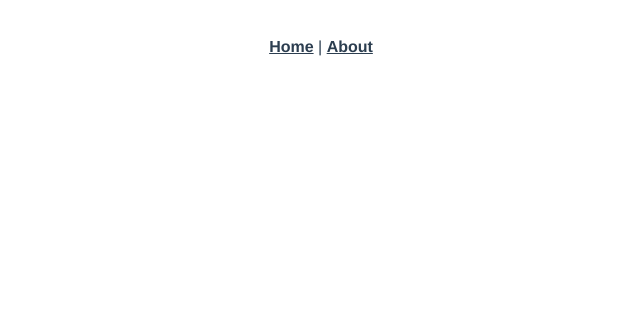
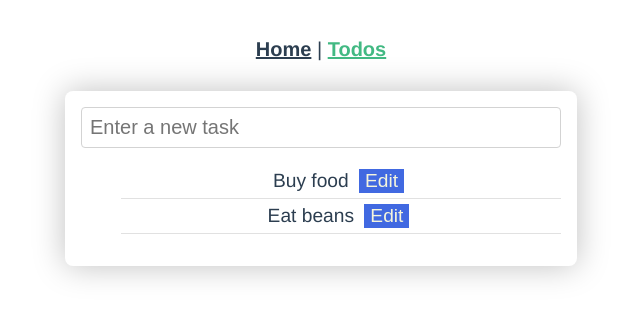
Before and after one commit to Z-MS/Zaad, a Vue app: page /#/todo in a window 1280 px wide. Shown: the top 318 px of the page, without its empty margins (319-959 px from the left). Built offline with nearby package versions, Linux system fonts and the light colour scheme.

Commit message:
Todo functionality.. Done

```diff
--- a/src/App.vue
+++ b/src/App.vue
@@ -2,13 +2,33 @@
   <div id="app">
     <div id="nav">
       <router-link to="/">Home</router-link> |
-      <router-link to="/about">About</router-link>
+      <router-link to="/todo">Todos</router-link>
     </div>
     <router-view/>
   </div>
 </template>
 
 <style lang="scss">
+:root {
+    --success: rgb(17, 204, 17);
+    --danger: red;
+}
+
+button {
+    border-width: 0px;
+    margin: 5px;
+    color: beige;
+    font-size: 1.2rem;
+}
+
+.success  {
+    background-color: var(--success);
+}
+
+.danger {
+    background-color: var(--danger);
+}
+
 #app {
   font-family: Avenir, Helvetica, Arial, sans-serif;
   -webkit-font-smoothing: antialiased;
@@ -19,7 +39,7 @@
 
 #nav {
   padding: 30px;
-
+  font-size: 1.25rem;
   a {
     font-weight: bold;
     color: #2c3e50;
--- a/src/components/HelloWorld.vue
+++ /dev/null
@@ -1,61 +0,0 @@
-<template>
-  <div class="hello">
-    <h1>{{ msg }}</h1>
-    <p>
-      For a guide and recipes on how to configure / customize this project,<br>
-      check out the
-      <a href="https://cli.vuejs.org" target="_blank" rel="noopener">vue-cli documentation</a>.
-    </p>
-    <h3>Installed CLI Plugins</h3>
-    <ul>
-      <li><a href="https://github.com/vuejs/vue-cli/tree/dev/packages/%40vue/cli-plugin-babel" target="_blank" rel="noopener">babel</a></li>
-      <li><a href="https://github.com/vuejs/vue-cli/tree/dev/packages/%40vue/cli-plugin-pwa" target="_blank" rel="noopener">pwa</a></li>
-      <li><a href="https://github.com/vuejs/vue-cli/tree/dev/packages/%40vue/cli-plugin-router" target="_blank" rel="noopener">router</a></li>
-      <li><a href="https://github.com/vuejs/vue-cli/tree/dev/packages/%40vue/cli-plugin-vuex" target="_blank" rel="noopener">vuex</a></li>
-      <li><a href="https://github.com/vuejs/vue-cli/tree/dev/packages/%40vue/cli-plugin-eslint" target="_blank" rel="noopener">eslint</a></li>
-    </ul>
-    <h3>Essential Links</h3>
-    <ul>
-      <li><a href="https://vuejs.org" target="_blank" rel="noopener">Core Docs</a></li>
-      <li><a href="https://forum.vuejs.org" target="_blank" rel="noopener">Forum</a></li>
-      <li><a href="https://chat.vuejs.org" target="_blank" rel="noopener">Community Chat</a></li>
-      <li><a href="https://twitter.com/vuejs" target="_blank" rel="noopener">Twitter</a></li>
-      <li><a href="https://news.vuejs.org" target="_blank" rel="noopener">News</a></li>
-    </ul>
-    <h3>Ecosystem</h3>
-    <ul>
-      <li><a href="https://router.vuejs.org" target="_blank" rel="noopener">vue-router</a></li>
-      <li><a href="https://vuex.vuejs.org" target="_blank" rel="noopener">vuex</a></li>
-      <li><a href="https://github.com/vuejs/vue-devtools#vue-devtools" target="_blank" rel="noopener">vue-devtools</a></li>
-      <li><a href="https://vue-loader.vuejs.org" target="_blank" rel="noopener">vue-loader</a></li>
-      <li><a href="https://github.com/vuejs/awesome-vue" target="_blank" rel="noopener">awesome-vue</a></li>
-    </ul>
-  </div>
-</template>
-
-<script>
-export default {
-  name: 'HelloWorld',
-  props: {
-    msg: String
-  }
-}
-</script>
-
-<!-- Add "scoped" attribute to limit CSS to this component only -->
-<style scoped lang="scss">
-h3 {
-  margin: 40px 0 0;
-}
-ul {
-  list-style-type: none;
-  padding: 0;
-}
-li {
-  display: inline-block;
-  margin: 0 10px;
-}
-a {
-  color: #42b983;
-}
-</style>
--- /dev/null
+++ b/src/components/Todo/EditTodo.vue
@@ -0,0 +1,43 @@
+<template>
+    <form @submit.prevent="saveChanges">
+        <input type="text" v-model="newText"/>
+
+        <button type="submit" class="success">Save</button>
+        <button type="button" @click="cancelEdit" class="danger">Cancel</button>
+    </form>
+</template>
+
+<script>
+export default {
+
+    props: {
+        todoText: { required: true, type: String },
+        id: { required: true, type: Number }
+    },
+    computed: {
+        newText: {
+            get() {
+                return this.todoText
+            },
+            set(value) {
+                this.$store.dispatch("editTodo", { text: value, id: this.id })
+            }
+        }
+    },
+    methods: {
+        cancelEdit() {
+            this.$emit('close-edit');
+        },
+        saveChanges() {
+            this.$emit('close-edit');
+        }
+    }
+}
+</script>
+
+
+<style>
+input {
+    font-size: 1.20rem;
+}
+</style>
--- /dev/null
+++ b/src/components/Todo/TodoItem.vue
@@ -0,0 +1,59 @@
+<template>
+    <div>
+      <span v-if="!isEditing" class="task" :class="{completed: completed}" @click="toggleTodo(id)"> {{ task }}</span> <button @click="toggleEdit" v-if="!isEditing">Edit</button>
+      <edit-todo :todo-text="task" :id="id" v-else @close-edit="toggleEdit"/>
+    </div>
+</template>
+
+<script>
+import EditTodo from './EditTodo';
+
+export default {
+    name: 'TodoItem',
+    components: {
+        EditTodo
+    },
+    data: () => ({
+        isEditing: false
+    }),
+    props: {
+        task: { required: true, type: String },
+        id: { required: true, type: Number },
+        completed: { required: true, type: Boolean }
+    },
+    methods: {
+        toggleEdit() {
+            this.isEditing = !this.isEditing;
+        },
+        toggleTodo(id) {
+            this.$store.dispatch("toggleTodo", id);
+        }
+    }
+}
+</script>
+
+<style scoped>
+
+.tasks {
+    padding-left: 1rem;
+}
+
+.task {
+    margin-bottom: 0.5rem;
+}
+
+.task:hover {
+    cursor: pointer;
+}
+
+.completed {
+    text-decoration: line-through;
+    color: #555;
+}
+
+button {
+    background-color: royalblue;
+
+}
+
+</style>
--- /dev/null
+++ b/src/components/Todo/TodoList.vue
@@ -0,0 +1,80 @@
+<template>
+    <div class="container">
+        <form @submit.prevent="addTodo">
+          <input class="todo-input" type="text" placeholder="Enter a new task" v-model="task"/>
+      </form>
+        <ul>
+            <li v-for="todo in todos"  :key="todo.id"  @dblclick="deleteTodo(todo.id)">
+                <todo-item :task="todo.task" :completed="todo.completed" :id="todo.id"/>
+            </li>
+        </ul>
+    </div>
+</template>
+
+<script>
+import TodoItem from './TodoItem';
+
+export default {
+    data: () => ({
+        task: "",
+        newId: 3,
+        completed: false,
+    }),
+    components: {
+        TodoItem
+    },
+    computed: {
+        todos() {
+            return this.$store.getters.getTodos
+        }
+
+    },
+    methods: {
+        addTodo() {
+            this.$store.dispatch("addTodo", this);
+            this.newId++;
+            this.task = "";
+            this.completed = false;
+        }/* ,
+        toggleTodo: function(id) {
+            this.$store.dispatch("toggleTodo", id);
+        } */,
+        deleteTodo: function(id) {
+            this.$store.dispatch("deleteTodo", id);
+        }
+    }
+}
+</script>
+
+<style>
+.container {
+    width: 30rem;
+    margin: auto;
+    background-color: white;
+    border-radius: 0.5rem;
+    padding: 1rem;
+    box-shadow: 0 0 2rem rgba(0, 0, 0, 0.25);
+}
+
+.todo-input {
+    width: 100%;
+    padding: 0.5rem;
+    font-size: 1.25rem;
+    outline: none;
+    border-radius: 0.25rem;
+    border-style: none;
+    border: solid 1px lightgray;
+    box-sizing: border-box;
+}
+
+.completed {
+    text-decoration: line-through;
+    color: #555;
+}
+
+li {
+    list-style: none;
+    border-bottom: 1px solid rgba(195, 195, 195, 0.5);
+    font-size: 1.20rem;
+}
+</style>
--- a/src/router/index.js
+++ b/src/router/index.js
@@ -1,6 +1,7 @@
 import Vue from 'vue'
 import VueRouter from 'vue-router'
 import Home from '../views/Home.vue'
+import TodoList from '../components/Todo/TodoList.vue'
 
 Vue.use(VueRouter)
 
@@ -17,6 +18,11 @@ Vue.use(VueRouter)
     // this generates a separate chunk (about.[hash].js) for this route
     // which is lazy-loaded when the route is visited.
     component: () => import(/* webpackChunkName: "about" */ '../views/About.vue')
+  },
+  {
+    path: '/todo',
+    name: 'Todo',
+    component: TodoList
   }
 ]
 
--- a/src/store/index.js
+++ b/src/store/index.js
@@ -1,15 +1,15 @@
 import Vue from 'vue'
 import Vuex from 'vuex'
+import todos from './todos'
 
 Vue.use(Vuex)
 
 export default new Vuex.Store({
-  state: {
-  },
-  mutations: {
-  },
-  actions: {
-  },
-  modules: {
-  }
+	state: {},
+    getters: {},
+    mutations: {},
+    actions: {},
+    modules: {
+        todos: todos
+    }
 })
--- /dev/null
+++ b/src/store/todos/index.js
@@ -0,0 +1,57 @@
+export default {
+    state: {
+        todos: [
+          {
+            id: 0,
+            task: "Buy food",
+            completed: false
+          },
+          {
+            id: 1,
+            task: "Eat beans",
+            completed: false
+          }
+        ]
+      },
+      getters: {
+        getTodos: state => state.todos
+      },
+      mutations: {
+        ADD_TODO: (state, payload) => {
+            var newTask = {
+                id: payload.newId,
+                task: payload.task,
+                completed: false
+            }
+
+            state.todos.unshift(newTask)
+        },
+        TOGGLE_TODO: (state, payload) => {
+            var item = state.todos.find(todo => todo.id === payload);
+            item.completed = !item.completed;
+        },
+        EDIT_TODO: (state, {text, id}) => {
+            var item = state.todos.find(todo => todo.id === id);
+            item.task = text;
+        },
+        DELETE_TODO: (state, payload) => {
+            var index = state.todos.findIndex(todo => todo.id === payload);
+            state.todos.splice(index, 1);
+        }
+
+      },
+      actions: {
+            addTodo: (context, payload) => {
+                context.commit("ADD_TODO", payload)
+            },
+            toggleTodo: (context, payload) => {
+                context.commit("TOGGLE_TODO", payload)
+            },
+            editTodo: (context, payload) => {
+                context.commit("EDIT_TODO", payload)
+            },
+            deleteTodo: (context, payload) => {
+                context.commit("DELETE_TODO", payload)
+            }
+      }
+}
--- a/src/views/Home.vue
+++ b/src/views/Home.vue
@@ -1,18 +1,19 @@
-<template>
+<template class="home">
   <div class="home">
-    <img alt="Vue logo" src="../assets/logo.png">
-    <HelloWorld msg="Welcome to Your Vue.js App"/>
+    <h1>Hello, Welcome to ZTask</h1>
+
   </div>
 </template>
 
 <script>
 // @ is an alias to /src
-import HelloWorld from '@/components/HelloWorld.vue'
+
 
 export default {
   name: 'Home',
-  components: {
-    HelloWorld
-  }
 }
 </script>
+
+<style scoped>
+
+</style>
```
Also changed, not shown: src/components/Zms.vue (added, +20 -0 lines).
